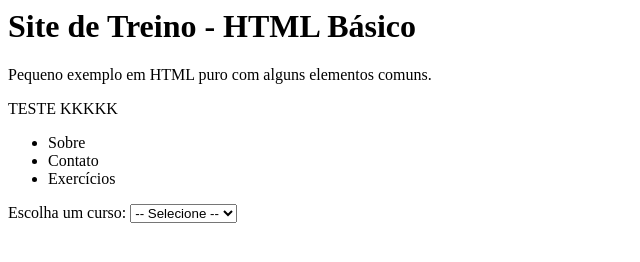
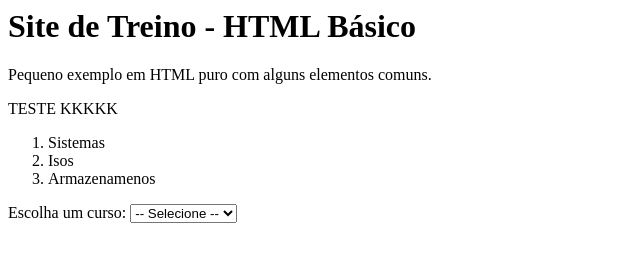
Before and after one commit to imisshervv-collab/SITE_TREINO_FRONT, a plain HTML site: page index.html in a window 1280 px wide. Shown: the full height of the page, 0-640 px from the left. Drawn offline with Linux system fonts and the light colour scheme.

Commit message:
Update index.html

```diff
--- a/index.html
+++ b/index.html
@@ -2,11 +2,11 @@
 <p>Pequeno exemplo em HTML puro com alguns elementos comuns.</p>
 <p>TESTE KKKKK</p>
 <nav>
-   <ul>
-      <li>Sobre</li>
-      <li>Contato</li>
-      <li>Exercícios</li>
-   </ul>
+   <ol>
+      <li>Sistemas</li>
+      <li>Isos</li>
+      <li>Armazenamenos</li>
+   </ol>
 </nav>
 
 <label>Escolha um curso:</label>
```
